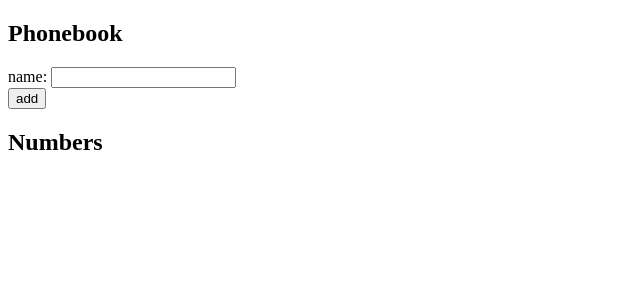
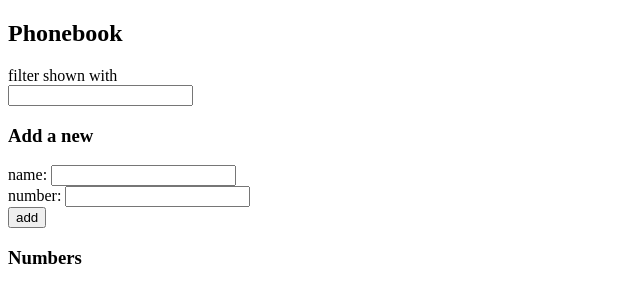
Before and after one commit to anhnhivu/fs-open, a React (Create React App) app in the folder part2/phonebook/: page / in a window 1280 px wide. Shown: the top 302 px of the page, without its empty margins (0-640 px from the left). Built offline with nearby package versions, Linux system fonts and the light colour scheme.

Commit message:
exercise 2.6-2.10

```diff
--- a/part2/phonebook/src/App.js
+++ b/part2/phonebook/src/App.js
@@ -1,9 +1,62 @@
 import React, { useState } from 'react'
 
-const Name = (props) => {
+const Person = (props) => {
   return (
     <div>
-      {props.name}
+      {props.name} {props.number}
+    </div>
+  )
+}
+
+const Filter = (props) => {
+  return (
+    <div>
+        filter shown with <form>
+          <input value = {props.pattern}
+                onChange={(event) => {props.setPattern(event.target.value)}}
+          />
+          {props.namesToShow.map(person =>
+          <Person key={person.id}
+                name={person.name}
+                number={person.number} />
+        )}
+        </form>
+    </div>
+  )
+}
+
+const PersonForm = (props) => {
+  return (
+    <div>
+      <form onSubmit={props.addName}>
+      <div>
+        name: <input
+                value={props.newName}
+                onChange={props.handleNameChange}
+              />
+      </div>
+      <div>
+        number: <input
+                value={props.newNumber}
+                onChange={props.handleNumberChange}
+              />
+      </div>
+      <div>
+        <button type="submit">add</button>
+      </div>
+    </form>
+    </div>
+  )
+}
+
+const Persons = (props) => {
+  return (
+    <div>
+      {props.persons.map(person =>
+        <Person key={person.id}
+          name={person.name}
+          number={person.number}/>
+      )}
     </div>
   )
 }
@@ -11,47 +64,70 @@ const Name = (props) => {
 const App = () => {
   const [ persons, setPersons ] = useState([])
   const [ newName, setNewName ] = useState('')
+  const [ newNumber, setNewNumber ] = useState('')
+  const [ pattern, setPattern ] = useState('')
 
   const addName = (event) => {
     event.preventDefault()
-    console.log('button clicked', event.target)
+    //console.log('button clicked', event.target)
     const nameObject = {
-      content: newName,
+      name: newName,
+      number: newNumber,
       date: new Date().toISOString(),
       important: Math.random() < 0.5,
       id: persons.length + 1,
     }
-    setPersons(persons.concat(nameObject))
-    setNewName('')
 
-    console.log(nameObject)
+    var pos = -1
+    for (var i=0; i < persons.length; i++) {
+      if (persons[i].name === newName) {
+          pos = i;
+      }
+    }
+    console.log(pos)
+
+    if (pos !== -1) {
+      alert(`${nameObject.name} is already added to phonebook`)
+    }
+    else {
+      setPersons(persons.concat(nameObject))
+      console.log(persons)
+      setNewName('')
+      setNewNumber('')
+    }
   }
-
   const handleNameChange = (event) => {
     //console.log(event.target.value)
     setNewName(event.target.value)
   }
+  const handleNumberChange = (event) => {
+    setNewNumber(event.target.value)
+  }
+
+  const regex = new RegExp(`^${pattern}`, "i")
+  const namesToShow = pattern ? persons.filter(person =>
+                        person.name.match(regex) ) : []
 
   return (
     <div>
       <h2>Phonebook</h2>
-      <form onSubmit={addName}>
-        <div>
-          name: <input
-                  value={newName}
-                  onChange={handleNameChange}
-                />
-        </div>
-        <div>
-          <button type="submit">add</button>
-        </div>
-      </form>
-      <h2>Numbers</h2>
 
-      {persons.map(name =>
-        <Name key={name.id} name={name.content} />
-      )}
+     <Filter pattern={pattern}
+            setPattern={setPattern}
+            namesToShow={namesToShow}/>
 
+      <h3>Add a new</h3>
+
+      <PersonForm addName={addName}
+                  newName={newName}
+                  handleNameChange={handleNameChange}
+                  newNumber={newNumber}
+                  handleNumberChange={handleNumberChange}
+                  />
+
+      <h3>Numbers</h3>
+
+      <Persons persons={persons} />
 
     </div>
   )
```
